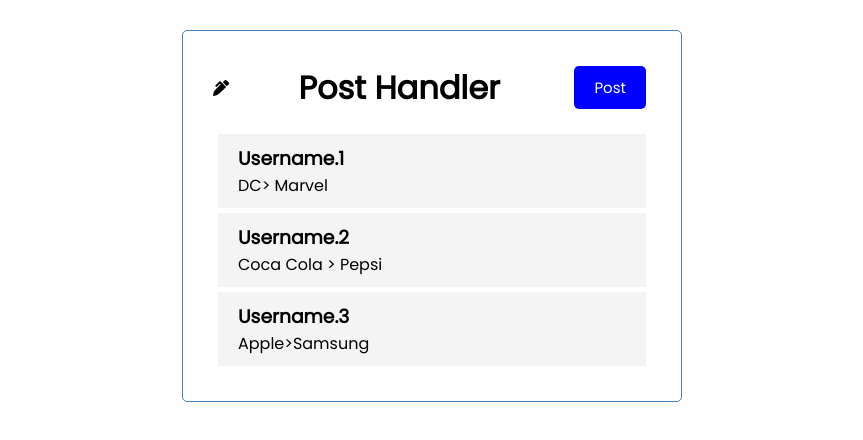
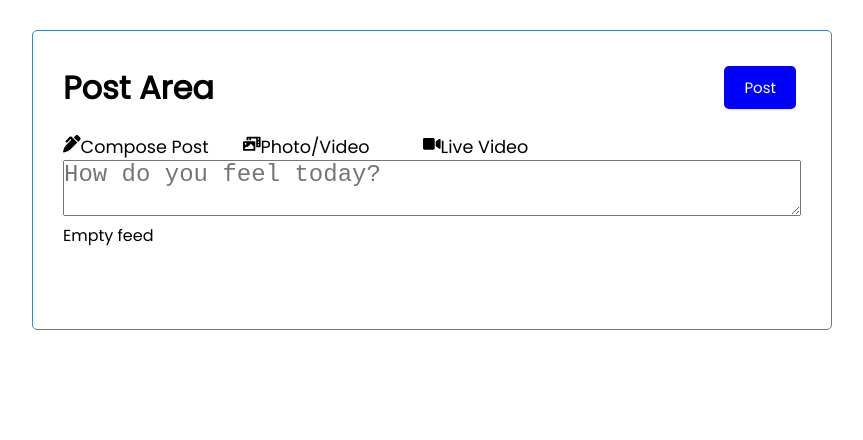
Before and after one commit to manassarma13/Facebook-Posts-Handler, a React (Create React App) app: page / in a window 1280 px wide. Shown: the top 440 px of the page, without its empty margins (208-1071 px from the left). Built offline with nearby package versions, Linux system fonts and the light colour scheme.

Commit message:
second commit

```diff
--- a/src/App.js
+++ b/src/App.js
@@ -24,11 +24,15 @@ function App() {
     }
     ])
 
+    const deletePost =(id) => {
+      console.log('Deleted',id)
+      setPosts(posts.filter((post)=> post.id !== id))
+    }
+
   return (
     <div className="container">
-
         <Header/>
-        <Posts posts= {posts}/>
+        {posts.lenth > 0 ? <Posts posts= {posts} onDelete={deletePost}/>: 'Empty feed'}
     </div>
   );
 }
--- a/src/components/Header.js
+++ b/src/components/Header.js
@@ -1,4 +1,7 @@
 import { FaPenAlt } from "react-icons/fa";
+import { FaPhotoVideo } from "react-icons/fa";
+import { FaVideo } from "react-icons/fa";
+
 import PropTypes from 'prop-types'
 import Button from './Button'
 
@@ -7,16 +10,24 @@ const Header = ({title}) => {
         console.log('object')
     }
     return (
+        <div>
         <header className = 'header'>
-            <FaPenAlt/>
             <h1 style= {headingStyle}> {title} </h1>
             <Button color='blue' text='Post' onClick= {onClick}/>
         </header>
+        <div class="headYo1"><p><FaPenAlt/>Compose Post</p></div>
+        <div class="headYo1"><p><FaPhotoVideo/>Photo/Video</p></div>
+        <div class="headYo1"><p><FaVideo/>Live Video</p></div>
+
+        <div><textarea className="txtArea" rows="2" cols="50" placeholder="How do you feel today?"></textarea></div>
+        </div>
+
+
     )
 }
 
 Header.defaultProps={
-    title : "Post Handler"
+    title : "Post Area"
 }
 
 Header.propTypes = {
--- a/src/components/Post.js
+++ b/src/components/Post.js
@@ -1,7 +1,9 @@
-const Post = ({post}) => {
+import { FaWindowClose } from "react-icons/fa";
+
+const Post = ({post,onDelete}) => {
     return (
         <div className='post'>
-            <h3>  {post.text}  </h3>
+            <h3>  {post.text} <FaWindowClose onClick= {() => onDelete(post.id)}/> </h3>
             <p> {post.write}</p>
 
         </div>
--- a/src/components/Posts.js
+++ b/src/components/Posts.js
@@ -1,9 +1,9 @@
 import Post from "./Post"
 
-const Posts = ({posts}) => {
+const Posts = ({posts, onDelete}) => {
     return (
         <>
-          {posts.map((post) => (<Post key ={post.id} post = {post}/>))}
+          {posts.map((post) => (<Post key ={post.id} post = {post} onDelete= {onDelete}/>))}
         </>
     )
 }
--- a/src/index.css
+++ b/src/index.css
@@ -11,7 +11,7 @@ body {
 }
 
 .container {
-  max-width: 500px;
+  max-width: 800px;
   margin: 30px auto;
   overflow: auto;
   min-height: 300px;
@@ -110,3 +110,17 @@ footer {
   margin-top: 30px;
   text-align: center;
 }
+
+.headYo1 {
+ width: 180px;
+ height: 20px;
+ display: inline-block;
+}
+
+.headYo1 p{
+  font-size: 110%;
+}
+
+.txtArea{
+ font-size:24px;
+}
```
